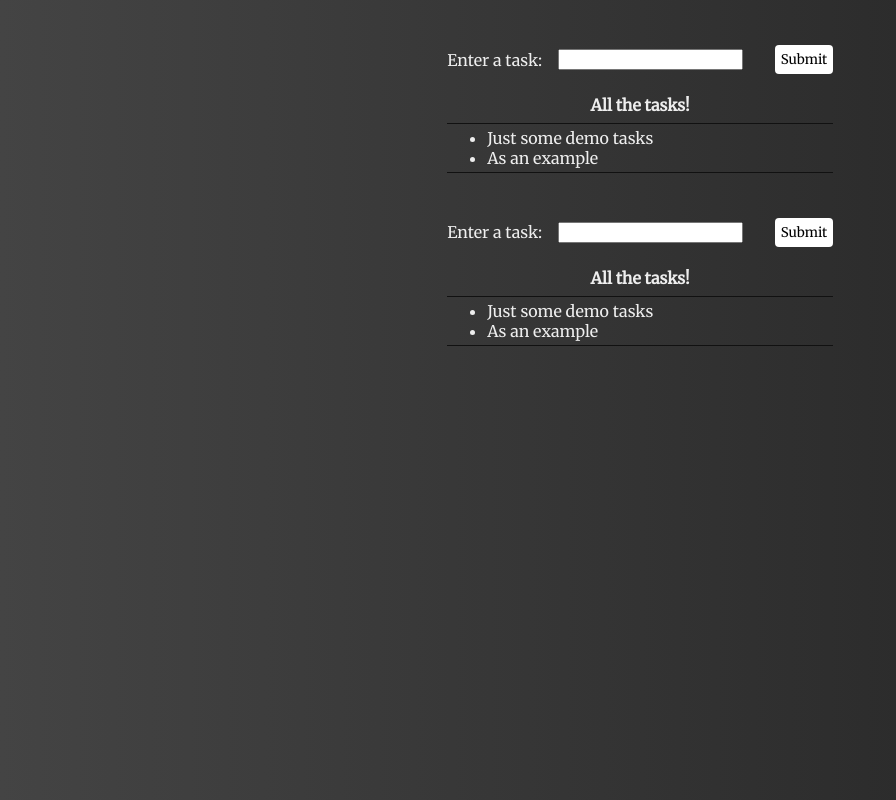
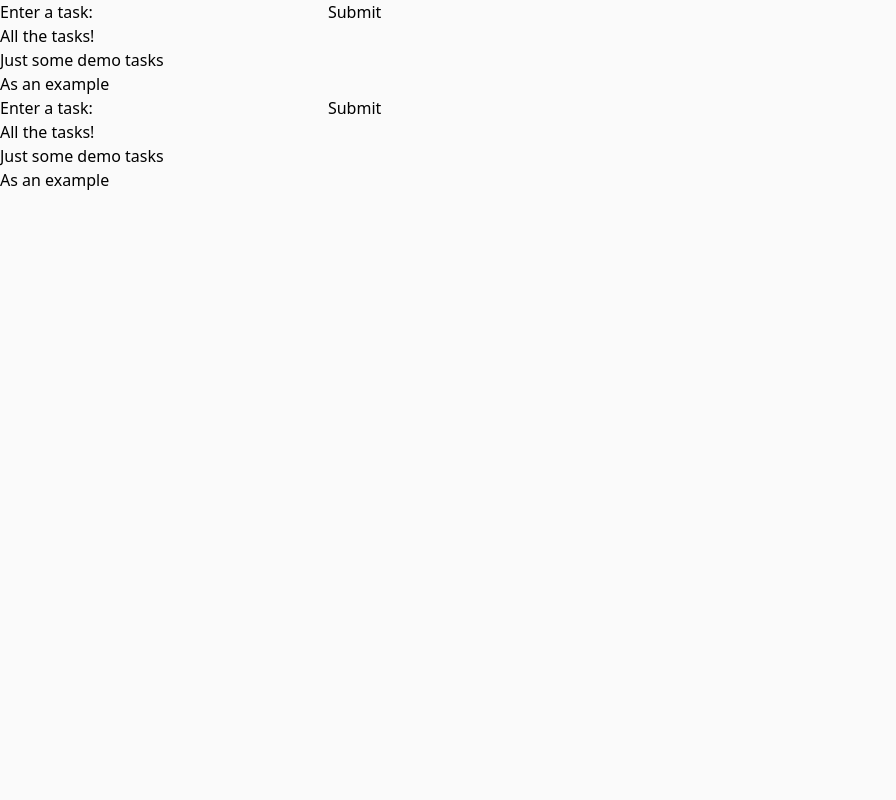
Before and after one commit to Carlosaac23/TOP-class-based-component, a React (Vite) app: page / in a window 1280 px wide. Shown: the whole page, without its empty margins (0-896 px from the left). Built offline with nearby package versions, Linux system fonts and the light colour scheme.

Commit message:
style: remove all css style and import tailwindcss instead

```diff
--- a/src/style.css
+++ b/src/style.css
@@ -1,67 +1,5 @@
-@import url('https://fonts.googleapis.com/css2?family=Merriweather&family=Titan+One&display=swap');
+@import 'tailwindcss';
 
 body {
-  background: linear-gradient(to right, #444, #222);
+  background-color: #fafafa;
 }
-
-#root,
-section {
-  display: flex;
-  flex-direction: column;
-  align-items: center;
-}
-
-section > * {
-  color: #eee;
-}
-
-.divider {
-  width: 100%;
-  height: 1px;
-  margin: 1rem 0;
-  background-color: #111;
-  box-shadow: #444 0px 0.2rem 0.5rem;
-}
-
-h3 {
-  font-family: 'Titan One', cursive;
-  font-weight: 300;
-}
-
-form {
-  display: flex;
-  align-items: center;
-  gap: 1rem;
-  font-family: 'Merriweather', serif;
-}
-
-h4 {
-  width: 100%;
-  margin-bottom: 0.25rem;
-  padding-bottom: 0.5rem;
-  border-bottom: #111 1px solid;
-  text-align: center;
-  font-family: 'Merriweather', serif;
-}
-
-ul {
-  box-sizing: border-box;
-  width: 100%;
-  margin: 0 0 0.5rem 0;
-  padding-bottom: 0.25rem;
-  border-bottom: #111 1px solid;
-}
-
-li {
-  width: 100%;
-  font-family: 'Merriweather', serif;
-}
-
-button {
-  margin-left: 1rem;
-  padding: 0.35rem;
-  background-color: rgb(255, 255, 255);
-  border: none;
-  border-radius: 0.25rem;
-  font-family: 'Merriweather', serif;
-}
```
